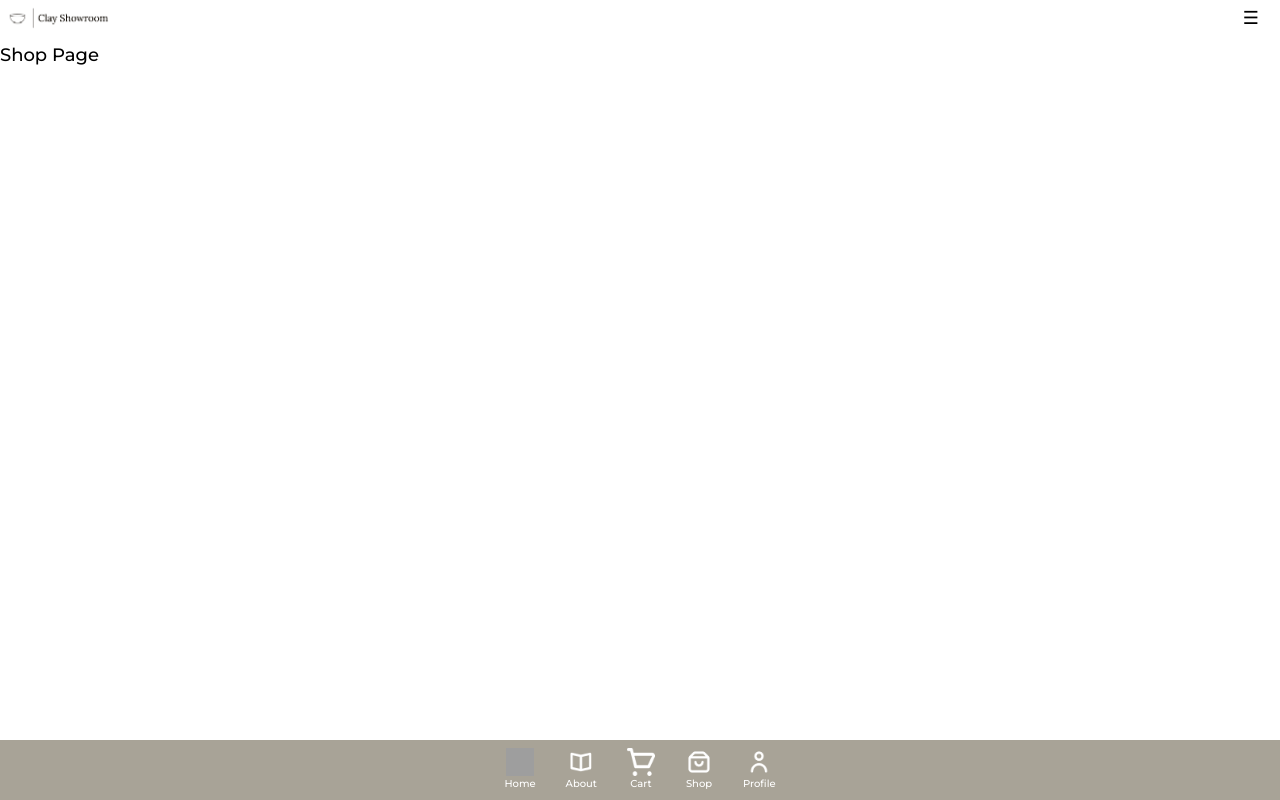
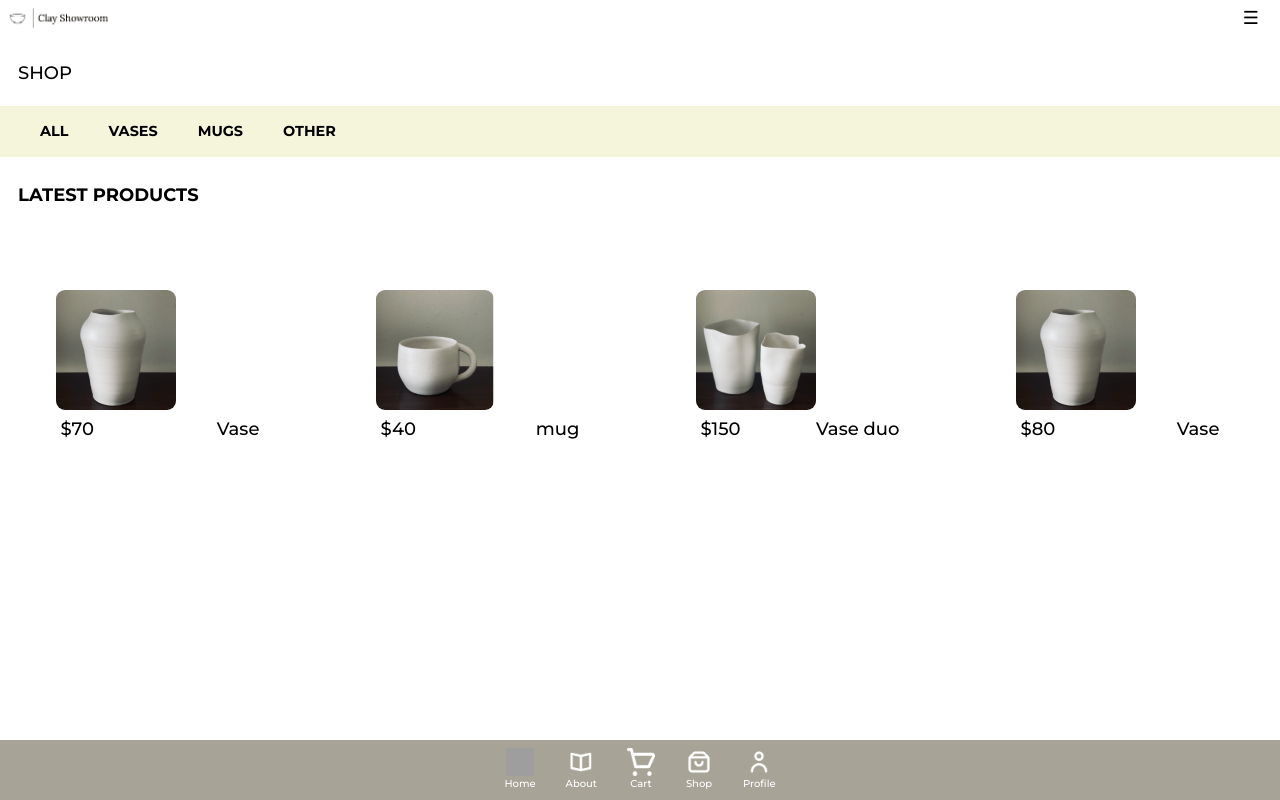
Before and after one commit to Ching-Yi-Lin/clay-showroom-frontend, a Next.js app: page /shop in a window 1280 px wide. Built offline with nearby package versions, Linux system fonts and the light colour scheme; grey boxes are pictures that could not be loaded.

Commit message:
shop page added

```diff
--- /dev/null
+++ b/components/shop.module.css
@@ -0,0 +1,59 @@
+.shop {
+    padding: 1rem;
+}
+
+.category {
+    background-color: beige;
+    display: flex;
+    flex-direction: row;
+    font-size: 0.8rem;
+    font-weight: 600;
+}
+
+.category__name {
+    text-decoration: none;
+    color: black;
+}
+
+.category__name:hover {
+    text-decoration: none;
+    color: #3A5311;
+}
+
+.shop__title {
+    padding-left: 1rem;
+}
+
+.container {
+    display: flex;
+    flex-wrap: wrap;
+}
+
+.shopcard {
+    padding: 2%;
+    flex-grow: 1;
+    flex-basis: 16%;
+}
+
+.shop__item {
+    margin: 30px;
+}
+
+.shop__item__title {
+    display: block;
+    width: 100%;
+    text-align: left;
+    font-size: 1rem;
+    margin-bottom: 1px;
+}
+
+.shop__image {
+    border-radius: 0.5rem;
+}
+
+.shop__item__details {
+    display: flex;
+    justify-content: space-between;
+    align-items: center;
+    padding: 5px;
+}
--- a/pages/shop.js
+++ b/pages/shop.js
@@ -1,5 +1,8 @@
 import Head from "next/head";
 import Layout from "../components/layout";
+import styles from "../components/shop.module.css";
+
+
 
 export default function Home({ }) {
   return (
@@ -7,18 +10,60 @@ export default function Home({ }) {
       <Head>
         <title>Shop | Clay Showroom</title>
       </Head>
-      <section className="shop">Shop Page</section>
+      <section className={styles.shop}>SHOP</section>
+      <div className={styles.category}>
+      <ul><a href="#" className={styles.category__name}>ALL</a></ul>
+      <ul><a href="#" className={styles.category__name}>VASES</a></ul>
+      <ul><a href="#" className={styles.category__name}>MUGS</a></ul>
+      <ul><a href="#" className={styles.category__name}>OTHER</a></ul>
+        </div>
 
-      <style jsx>
-        {`
-          h2 {
-            color: green;
-          }
-        `}
-      </style>
+<h4 class={styles.shop__title}>LATEST PRODUCTS</h4>
+<section class={styles.container}>
+    <section class={styles.shopcard}>
+            <div class={styles.shop__item}>
+                <img class={styles.shop__image} src="images/landing-vase.png" />
+                <div class={styles.shop__item__details}>
+                    <span class={styles.shop__item__price}>$70</span>
+                    <span class={styles.btn__primary} >Vase</span>
+                </div>
+            </div>
+    </section>
+
+    <section class={styles.shopcard}>
+            <div class={styles.shop__item}>
+                <img class={styles.shop__image} src="images/landing_mug.png" />
+                <div class={styles.shop__item__details}>
+                    <span class={styles.shop__item__price}>$40</span>
+                    <span class={styles.btn__primary} >mug</span>
+                </div>
+            </div>
+    </section>
+
+    <section class={styles.shopcard}>
+            <div class={styles.shop__item}>
+                <img class={styles.shop__image} src="images/landing_vases.png" />
+                <div class={styles.shop__item__details}>
+                    <span class={styles.shop__item__price}>$150</span>
+                    <span class={styles.btn__primary} >Vase duo</span>
+                </div>
+            </div>
+    </section>
+
+    <section class={styles.shopcard}>
+            <div class={styles.shop__item}>
+                <img class={styles.shop__image} src="images/landing-vase.png" />
+                <div class={styles.shop__item__details}>
+                    <span class={styles.shop__item__price}>$80</span>
+                    <span class={styles.btn__primary} >Vase</span>
+                </div>
+            </div>
+    </section>
+
+</section>
     </Layout>
-  );
-}
+      );
+    }
 
 export async function getStaticProps() {
 
```
